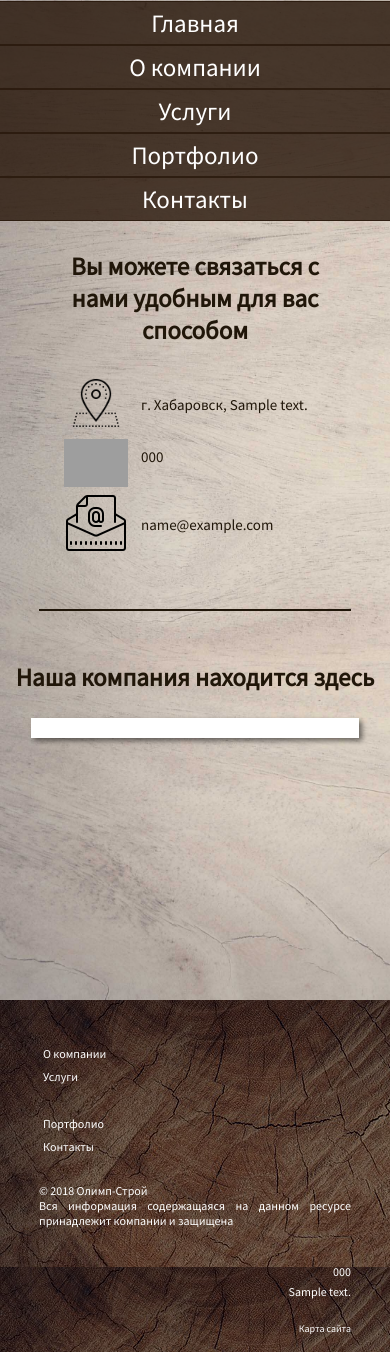
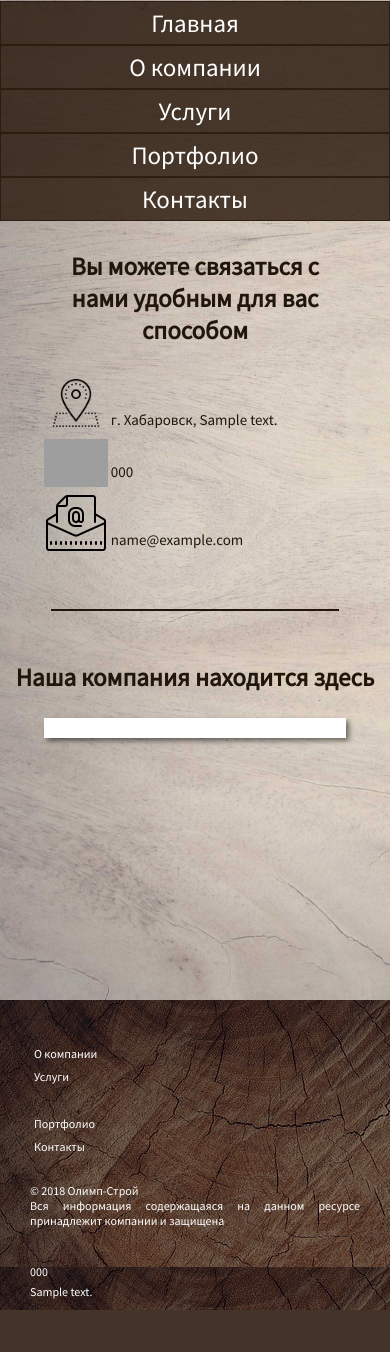
Before and after one commit to constlapkin/olimp-stroi, a Django app: page /contacts/ in a window 390 px wide. After the commit the page ends 1310 px from the top, so only its background shows below. Run offline with Django 3.2, Linux system fonts and the light colour scheme; tables that the repository leaves empty hold one stand-in row (values such as "Sample post"); some libraries are stand-ins or nearby versions; grey boxes are pictures that could not be loaded.

Commit message:
Поправил адаптив

```diff
--- a/portfolio/static/css/base.css
+++ b/portfolio/static/css/base.css
@@ -6,10 +6,10 @@
     margin-left: 0px;
 }
 
-.container {
+/*.container {
     padding-left: 0 !important;
     padding-right: 0 !important;
-}
+}*/
 
 hr {
     margin-top: 50px;
@@ -25,6 +25,8 @@
     }
     .map-plan {
         visibility: hidden;
+        owerflow: hidden;
+        display: none;
     }
 }
 
@@ -70,6 +72,15 @@
     }
     .header-nav {
         width:100% !important;
+
+    }
+    .user-container {
+    padding-left: 0!important;
+    padding-right: 0!important;
+    }
+    .container .user-container .row {
+        margin-left: 0;
+        margin-right: 0;
     }
     header > .container {
         margin: 0 !important;
@@ -172,6 +183,18 @@
     color: #201609;
 }
 
+@media screen and (max-width 768px){
+    main {
+        padding-top: 50px;
+        background: #c7bdb1 url(../img/background/wood-main-mobile.jpg) repeat-x;
+        background-size: cover;
+        background-attachment: fixed; /* Если большой main, это позволит не портить качество фона */
+        min-height: 1000px;
+
+        color: #201609;
+    }
+}
+
 h1 {
     margin-top: 0;
     text-align: center;
@@ -263,6 +286,22 @@
 .footer-contacts {
     text-align: right;
 }
+@media screen and (max-width: 768px) {
+    .footer-contacts {
+        text-align:left;
+        padding-top: 0px;
+        margin-bottom: 10px;
+    }
+    .footer-contacts-margin-top-minus {
+        margin-top: -26px;
+    }
+    .map-site {
+        display: none;
+    }
+    .info-copyright {
+        display: none;
+    }
+}
 
 .copyright {
     text-align: justify;
--- a/portfolio/static/css/contacts.css
+++ b/portfolio/static/css/contacts.css
@@ -33,9 +33,22 @@
 
 .contacts-p {
     display: inline;
-    vertical-align: 25px;
+    vertical-align: -21px;
     padding-left: 10px;
 }
+
+@media screen and (max-width:768px){
+    .contacts-p {
+        padding-left: 0;
+        vertical-align: 10px;
+    }
+    .contacts-a-center {
+        text-align: center;
+    }
+    .contacts-image-center {
+        text-align: center;
+    }
+
 
 .contacts-ico {
     width: 64px;
```
